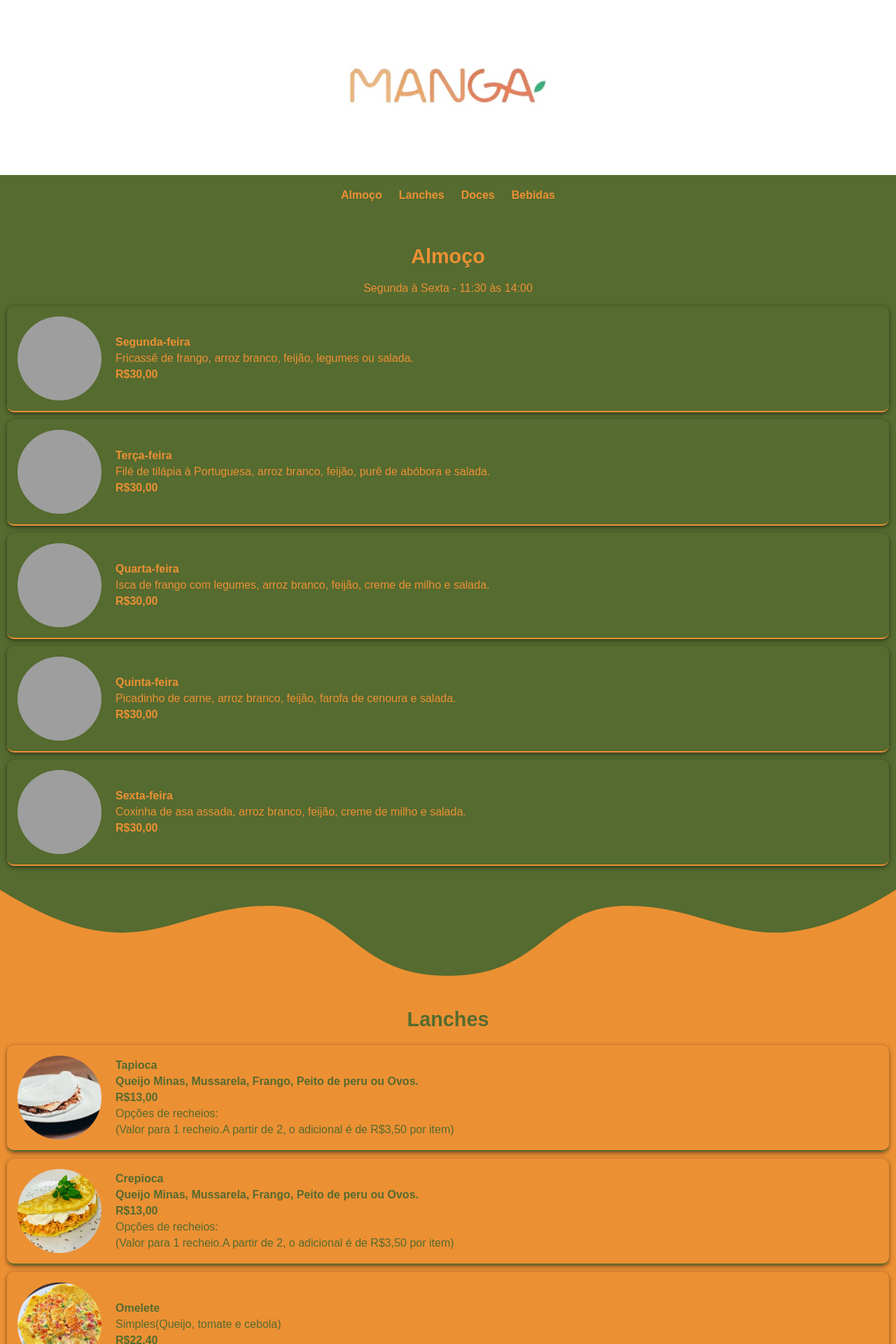
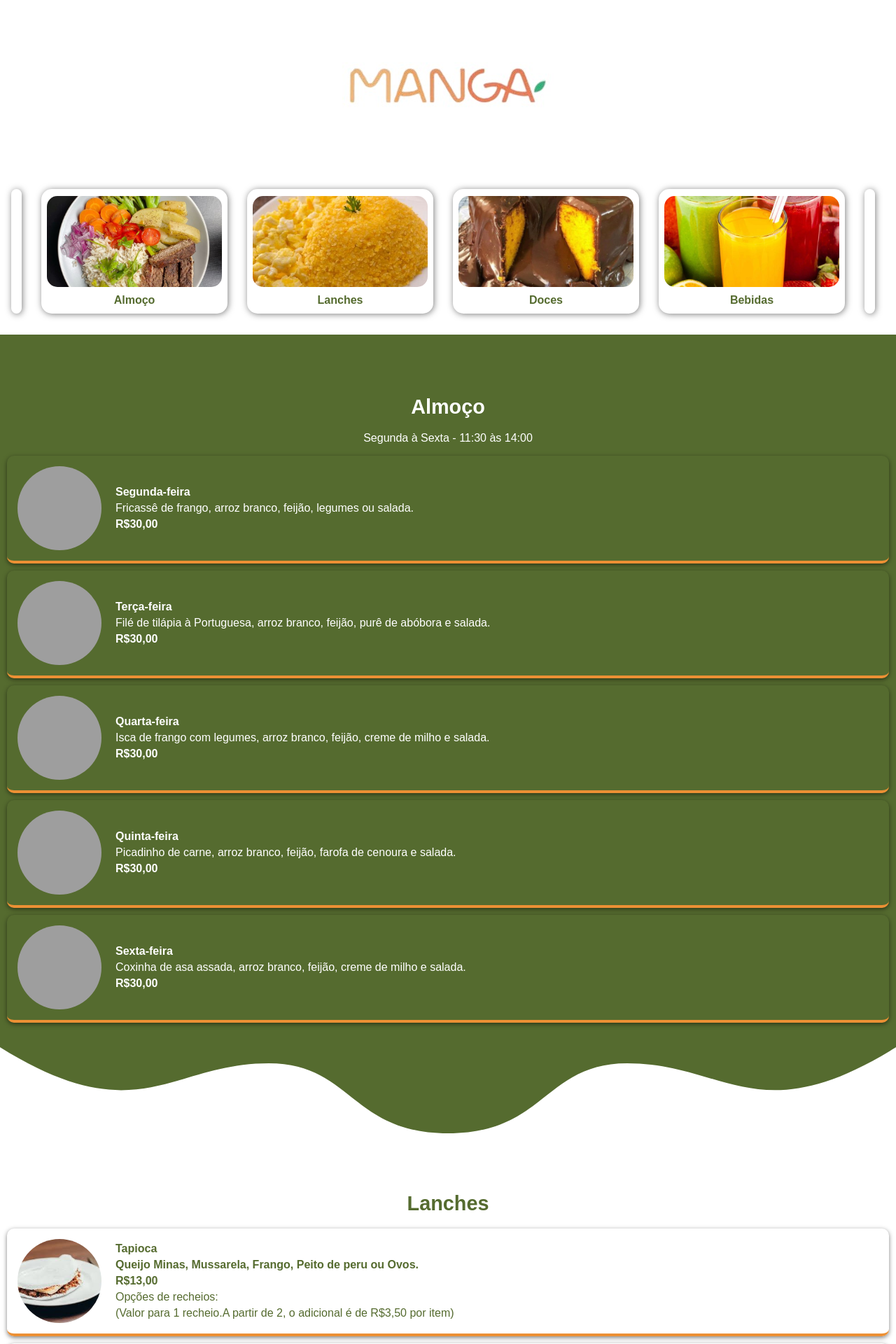
Before and after one commit to lucasdantaas/manga, a Flask app: page / in a window 1280 px wide. Shown: the top 1920 px of the page at 70% size. Run offline with Flask 3, Linux system fonts and the light colour scheme; grey boxes are pictures that could not be loaded.

Commit message:
Add files via upload

```diff
--- a/src/static/css/index.css
+++ b/src/static/css/index.css
@@ -1,6 +1,5 @@
 body {
-
-    background-color: #556b2f;
+    background-color: white;
     font-family: Arial, sans-serif;
     margin: 0;
     padding: 0;
@@ -24,14 +23,23 @@ body {
     position: sticky;
     top: 0;
     z-index: 1000;
-    display: flex;
-    justify-content: center;
-    background-color:#556b2f;
-    padding: 20px 10px;
-    white-space: nowrap;
+    background-color: white;
+    padding:  20px;
     text-align: center;
     transition: opacity 0.3s ease;
+    overflow-x: auto;
+    scroll-snap-type: x mandatory;
+    -webkit-overflow-scrolling: touch;
+    display: flex;
+    justify-content:center; /* melhor para scroll */
+    white-space: nowrap; /* importante! */
 }
+
+
+.menu::-webkit-scrollbar {
+    display: none;
+}
+
 
 .menu.hidden {
     opacity: 0;
@@ -43,19 +51,21 @@ body {
     top: 0;
     z-index: 999;
     display: flex;
-    width: 100%;
-    padding: 20px 0;
+    padding: 20px ;
     text-align: center;
-    background-color: #ec9034;
+    background-color: white;
     justify-content: center;
-    width: 100%;
 
 
 }
 
+.menu li:first-child {
+    margin-left: 20px;
+}
+
 
 .menu2 ul {
-
+    display: flex;;
     justify-content: center;
     list-style: none;
     margin: 0;
@@ -65,30 +75,65 @@ body {
     gap: 8px;
 }
 
+.menu li{
+    flex: 0 0 auto;
+    border-radius: 15px;
+    margin: 0 10px 10px;
+    transition: opacity 0.5s ease;
+    box-shadow: 1px 1px 10px rgba(0, 0, 0, 0.5);
+    backdrop-filter: blur(30px);
+    transition: box-shadow 0.3s ease;
+    scroll-snap-align: start;
+
+
+}
+
+.hide-images li {
+    box-shadow: none !important;
+}
+
+.menu-item{
+    object-fit: cover;
+    width: 250px;
+    height: 130px;
+    border-radius: 15px;
+    overflow: hidden;
+    margin:0 0 10px 0;
+    transition: opacity 0.5s ease;
+}
+
+
+.hide-images .menu-item {
+   opacity: 0;
+   display: none;
+}
+
+
+
+
+
 .menu2 li a {
     text-decoration: none;
     color: #556b2f;
-    padding: 10px 0;
+    padding: 10px 8px;
     border-radius: 20px;
     font-weight: bold;
 
 }
 
 .menu ul {
+    display: flex;
     list-style: none;
     margin: 0;
     padding: 0;
-    display: flex;
-    justify-content: center;
-    flex-wrap: wrap;
     gap: 8px;
-
+    flex-wrap: nowrap; /* impede quebra de linha */
 }
 
 .menu li a {
-
+    display: grid;
     text-decoration: none;
-    color: #ec9034;
+    color: #556b2f;
     padding: 10px 8px;
     font-weight: bold;
     transition: 0.3s;
@@ -115,7 +160,7 @@ body {
     margin: 10px;
     padding: 15px;
     box-shadow: 0 2px 6px rgba(0, 0, 0, 0.5);
-    border-bottom: 2px solid #ec9034;
+    border-bottom: 4px solid #ec9034;
 }
 
 .produto2 {
@@ -125,7 +170,7 @@ body {
     margin: 10px;
     padding: 15px;
     box-shadow: 0 2px 6px rgba(0, 0, 0, 0.5);
-    border-bottom: 2px solid #556b2f;
+    border-bottom: 4px solid #ec9034;
 }
 
 
@@ -162,6 +207,7 @@ body {
     scroll-behavior: smooth;
     -webkit-overflow-scrolling: touch;
     height: auto;
+
 }
 
 .container::-webkit-scrollbar {
@@ -169,7 +215,7 @@ body {
 }
 
 .child {
-    margin-top: 0;
+    margin-top: 50px;
     flex: none;
     width: 100%;
     height: auto;
@@ -179,8 +225,8 @@ body {
     justify-content: center;
     align-items: center;
     justify-content: flex-start; /* Começa no topo */
-    padding-top: 20px;
-    padding: 20px 10px;
+    padding-top: 50px;
+
     margin: 10px 10px;
     /* Espaço opcional no topo */
 }
@@ -193,14 +239,14 @@ body {
     margin: 10px;
     padding: 15px;
     box-shadow: 0 2px 6px rgba(0, 0, 0, 0.5);
-    border-bottom: 3px solid #556b2f;
+    border-bottom: 4px solid #ec9034;
 }
 
 
 .legenda p {
     margin: 5px 0;
     text-align: left;
-    color: #ec9034;
+    color: white;
 }
 
 .legenda2 p {
@@ -210,9 +256,10 @@ body {
 }
 
 h1 {
-    padding-top: 10px;
+    margin-top: 50px;
+    padding-top: 20px;
     text-align: center;
-    color:#ec9034;
+    color:white;
     font-size: 1.8rem;
 }
 
@@ -221,6 +268,7 @@ h2 {
     padding-top: 10px;
     text-align: center;
     font-size: 1.8rem;
+    color: white;
 }
 
 
@@ -253,20 +301,14 @@ button{
 }
 
 @media (max-width: 768px) {
-    .produto {
-
-        align-items: center;
-        text-align: center;
-    }
-
-    .menu ul {
-
+    .container {
+        flex-direction: column;
         align-items: center;
     }
 
-    .menu li a {
-        width: 100%;
-        max-width: 300px;
+    .menu {
+        justify-content:flex-start;
+
     }
 
 
--- a/src/templates/index.html
+++ b/src/templates/index.html
@@ -11,19 +11,34 @@
     <div class="img">
     <img src="src/static/image/manga1.jpeg" alt="Slide 1" class="slide">
     </div>
-    <div class="menu">
+    <div class="menu" >
         <ul>
-            <li><a href="#almoco">Almoço</a></li>
-            <li><a href="#lanches">Lanches</a></li>
-            <li><a href="#bombom">Doces</a></li>
-            <li><a href="#bebidas">Bebidas</a></li>
+            <li style="min-width: 15px; pointer-events: none;"></li>
+            <li >
+
+                <a href="#almoco"> <img src="src/static/image/almo.jpg" alt="" class="menu-item" width="80px" height="60px">Almoço</a>
+            </li>
+            <li>
+
+                <a href="#lanches"><img src="src/static/image/cus.jpg" alt="" class="menu-item" width="80px" height="60px">Lanches</a>
+            </li>
+            <li>
+
+                <a href="#bombom"><img src="src/static/image/bcc.jpg" alt="" class="menu-item" width="80px" height="60px">Doces</a>
+            </li>
+            <li>
+
+                <a href="#bebidas"><img src="src/static/image/sucoss.jpg" alt="" class="menu-item" width="80px" height="60px">Bebidas</a>
+            </li>
+            <li style="min-width: 15px; pointer-events: none;"></li>
+
         </ul>
 
     </div>
     <div class="conteudo">
-        <div class="produtos">
+        <div class="produtos" style="border-top:4px solid #ec9034;">
             <h1 id="almoco">Almoço</h1>
-            <p style="text-align: center;color: #ec9034;">Segunda à Sexta - 11:30 às 14:00</p>
+            <p style="text-align: center;color: white;">Segunda à Sexta - 11:30 às 14:00</p>
             <div class="produto">
                 <img src="src/static/image/almoço.jpg" alt="" class="img-produto">
                 <div class="legenda">
@@ -67,9 +82,9 @@
 
         </div>
 
-        <svg xmlns="http://www.w3.org/2000/svg" viewBox="0 0 1000 100"><g fill="#556B2F"><rect fill="#ec9034" width="100%" height="100%"/><path d="M0 0v4c154 96 190 17.9 300 17.9 92 0 92 78.1 200 78.1s108-78.2 200-78.2c110 0 146 78.2 300-17.8V0H0Z"></path></g></svg>
+        <svg xmlns="http://www.w3.org/2000/svg" viewBox="0 0 1000 100"><g fill="#556b2f"><rect fill="white" width="100%" height="100%"/><path d="M0 0v4c154 96 190 17.9 300 17.9 92 0 92 78.1 200 78.1s108-78.2 200-78.2c110 0 146 78.2 300-17.8V0H0Z"></path></g></svg>
 
-        <div class="produtos" style="background-color: #ec9034;color: #556b2f;margin-top: -7px;">
+        <div class="produtos" style="background-color: white;color: #556b2f;margin-top: -10px;">
             <h1 id="lanches" style="color: #556b2f;">Lanches</h1>
             <div class="produto2">
                 <img src="src/static/image/tapioca.jpeg" alt="" class="img-produto">
@@ -201,10 +216,10 @@
 
         </div>
 
-<svg xmlns="http://www.w3.org/2000/svg" viewBox="0 0 1000 100"><g fill="#ec9034"><rect fill="#556B2F" width="100%" height="100%"/><path d="M0 0v4c154 96 190 17.9 300 17.9 92 0 92 78.1 200 78.1s108-78.2 200-78.2c110 0 146 78.2 300-17.8V0H0Z"></path></g></svg>
+<svg xmlns="http://www.w3.org/2000/svg" viewBox="0 0 1000 100"><g fill="white"><rect fill="#556B2F" width="100%" height="100%"/><path d="M0 0v4c154 96 190 17.9 300 17.9 92 0 92 78.1 200 78.1s108-78.2 200-78.2c110 0 146 78.2 300-17.8V0H0Z"></path></g></svg>
 
         <div class="produtos" style="margin-top: -7px;">
-            <h1 id="bombom">Doces</h1>
+            <h1 id="bombom" style="color: white;">Doces</h1>
             <div class="produto">
                 <img src="src/static/image/bolo.jpeg" alt="" class="img-produto">
                 <div class="legenda">
@@ -238,7 +253,6 @@
                 <div class="legenda">
                     <strong><p>Porção de frutas</p></strong>
                     <p>Verificar frutas disponiveis</p>
-                    <strong><p>R$10,00</p></strong>
                 </div>
             </div>
 
@@ -246,9 +260,9 @@
         </div>
 
 
-        <svg xmlns="http://www.w3.org/2000/svg" viewBox="0 0 1000 100"><g fill="#556B2F"><rect fill="#EC9034" width="100%" height="100%"/><path d="M0 0v4c154 96 190 17.9 300 17.9 92 0 92 78.1 200 78.1s108-78.2 200-78.2c110 0 146 78.2 300-17.8V0H0Z"></path></g></svg>
+        <svg xmlns="http://www.w3.org/2000/svg" viewBox="0 0 1000 100"><g fill="#556B2F"><rect fill="white" width="100%" height="100%"/><path d="M0 0v4c154 96 190 17.9 300 17.9 92 0 92 78.1 200 78.1s108-78.2 200-78.2c110 0 146 78.2 300-17.8V0H0Z"></path></g></svg>
 
-        <div class="produtos" style="background-color: #ec9034;color: #556b2f;margin-top:-7px;">
+        <div class="produtos" style="color: white;margin-top:-7px; background-color: white;">
             <h1 id="bebidas" style="color: #556b2f;">Bebidas</h1>
             <div class="menu2">
                 <ul>
@@ -262,8 +276,8 @@
             </div>
 
             <div class="container">
-                <div class="child" >
-                        <h2 id="suco">Suco Especiais</h2>
+                <div class="child" id="suco">
+
 
                         <div class="produto3">
                             <img src="src/static/image/sucos.jpeg" alt="" class="img-produto">
@@ -342,8 +356,8 @@
                 </div>
 
 
-                <div class="child" >
-                    <h2 id="Açai">Açai</h2>
+                <div class="child" id="Açai" >
+
                         <div class="produto3">
                             <img src="src/static/image/açai.jpeg" alt="" class="img-produto">
                             <div class="legenda2">
@@ -396,8 +410,8 @@
 
                 </div>
 
-                <div class="child" >
-                    <h2 id="vitamina">Vitamina</h2>
+                <div class="child" id="vitamina">
+
                         <div class="produto3">
                             <img src="src/static/image/vitaminas.jpeg" alt="" class="img-produto">
                             <div class="legenda2">
@@ -451,7 +465,7 @@
                 </div>
 
                 <div class="child" id="suplemento">
-                    <h2 id="suplemento">Suplementos</h2>
+
                         <div class="produto3">
                             <img src="src/static/image/whey.jpeg" alt="" class="img-produto">
                             <div class="legenda2">
@@ -509,28 +523,41 @@
     </div>
 
 
-    <script>
-    window.addEventListener('scroll', function() {
+<script>
+window.addEventListener('scroll', function () {
     const menu = document.querySelector('.menu');
     const menu2 = document.querySelector('.menu2');
+    const conteudo = document.querySelector('.conteudo');
+
+    const menuRect = menu.getBoundingClientRect();
     const menu2Top = menu2.getBoundingClientRect().top;
+    const conteudoTop = conteudo.getBoundingClientRect().top;
 
+    // 1️⃣ Esconde menu principal ao colar o menu2 no topo
     if (menu2Top <= 0) {
-        menu.style.position = 'none';
-        menu.style.display = 'none';
         menu.classList.add('hidden');
-        menu.style.backgroundColor = '#ec9034';
-        // Esconde o menu 1
         document.body.style.backgroundColor = '#ec9034'; // Fundo laranja
     } else {
         menu.classList.remove('hidden');
-        menu.style.display = 'flex'; // Mostra o menu 1
-        menu.style.backgroundColor = '#556b2f';
-        document.body.style.backgroundColor = '#556b2f';
-         // Fundo verde
+        menu.style.position = 'sticky';
+        menu.style.top = '0';
+        document.body.style.backgroundColor = 'white';
+    }
+
+    // 2️⃣ Volta o scroll horizontal para o início quando está no topo da página
+    if (window.scrollY <= 5) {
+        menu.scrollTo({ left: 0, behavior: 'smooth' });
+    }
+
+    // 3️⃣ Esconde imagens quando .conteudo encosta ao topo do menu
+    if (conteudoTop <= menuRect.top + 0) {
+        menu.classList.add('hide-images');
+        menu.style.justifyContent = 'center';
+    } else {
+        menu.classList.remove('hide-images');
+        menu.style.justifyContent = 'center';
     }
 });
-
-    </script>
+</script>
 </body>
 </html>
```
Also changed, not shown: index.html (+60 -33 lines), src/static/image/almo.jpg (added), src/static/image/bcc.jpg (added), src/static/image/cus.jpg (added), src/static/image/sucoss.jpg (added).
